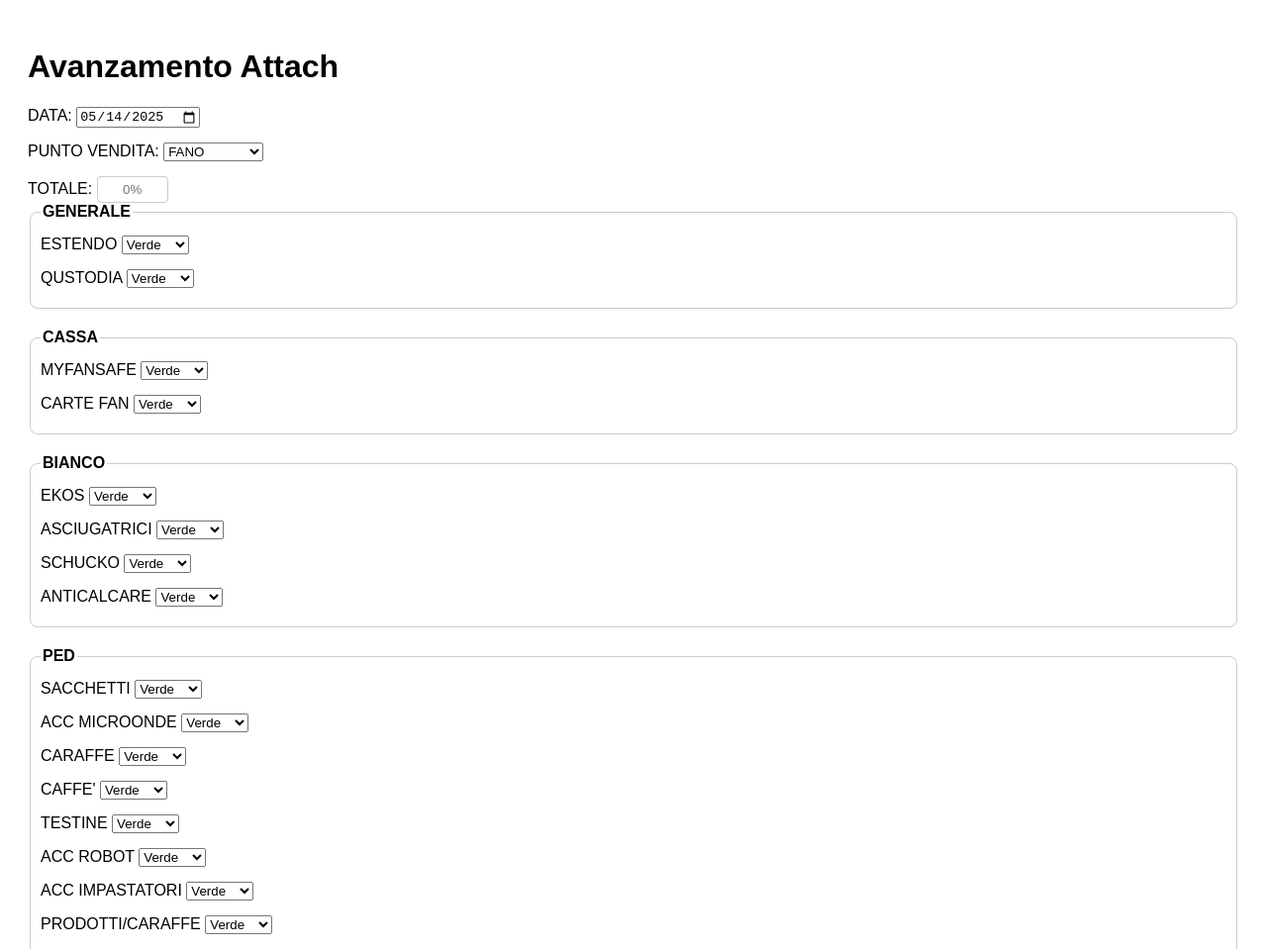
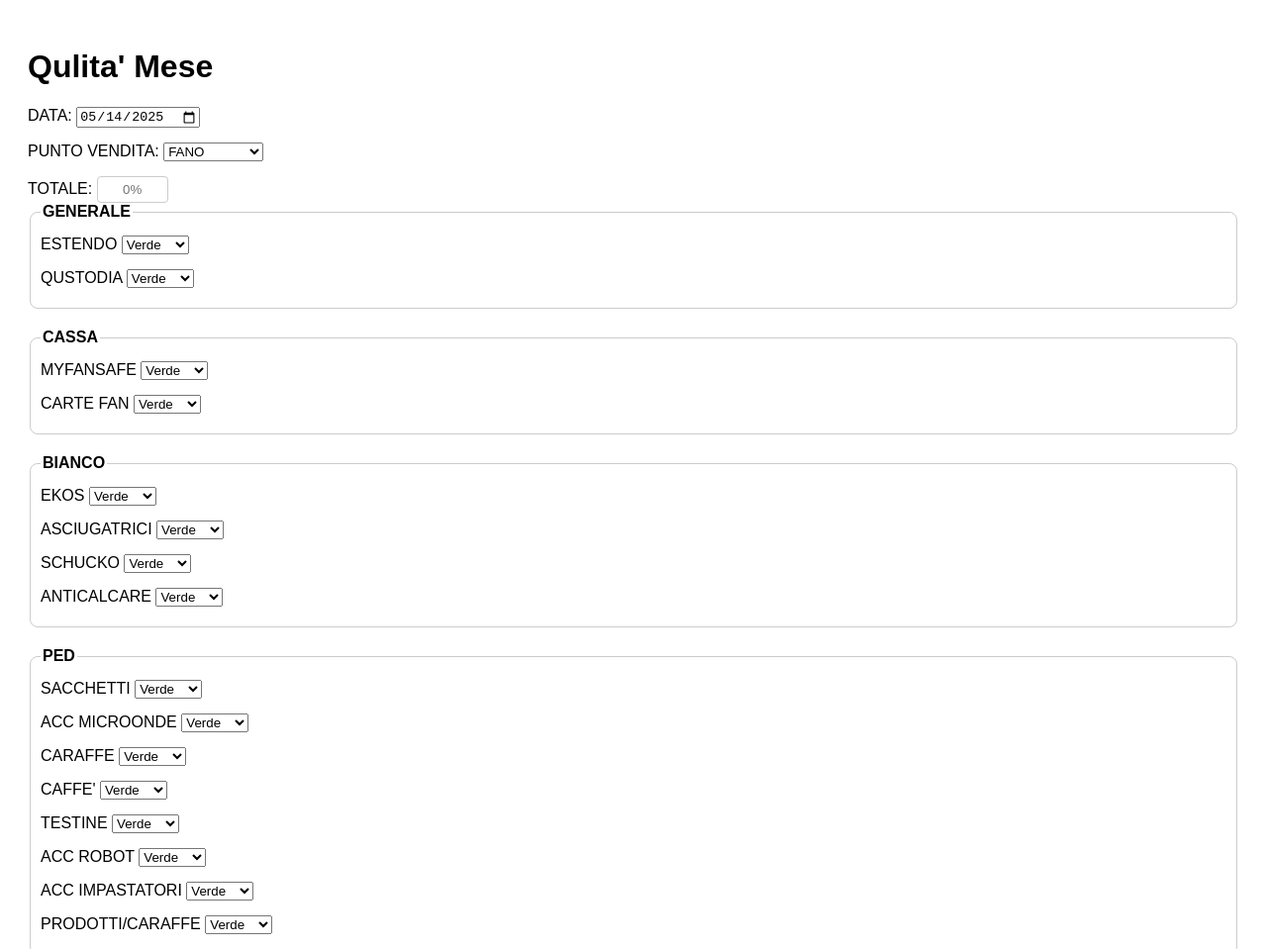
Before and after one commit to Supervisor72/Av_Attach-, a plain HTML site: page index.html in a window 1280 px wide. Shown: the top 959 px of the page at 99% size. Drawn offline with Linux system fonts and the light colour scheme.

Commit message:
Update index.html

```diff
--- a/index.html
+++ b/index.html
@@ -41,7 +41,7 @@
 </head>
 <body>
 
-  <h1>Avanzamento Attach </h1>
+  <h1>Qulita' Mese </h1>
   <form id="colorForm">
 
     <label>DATA: <input type="date" id="data" value="2025-05-14"></label>
```
